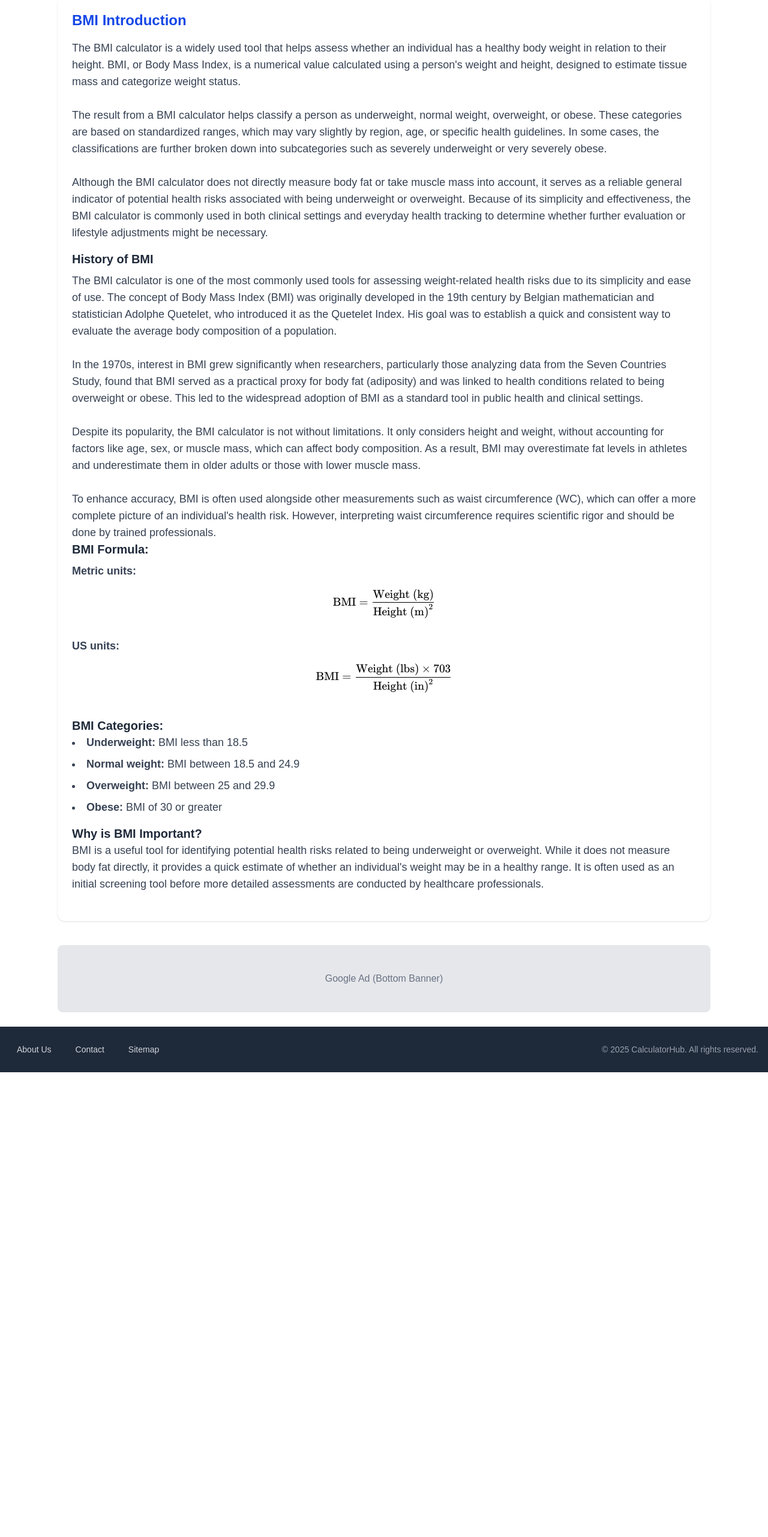
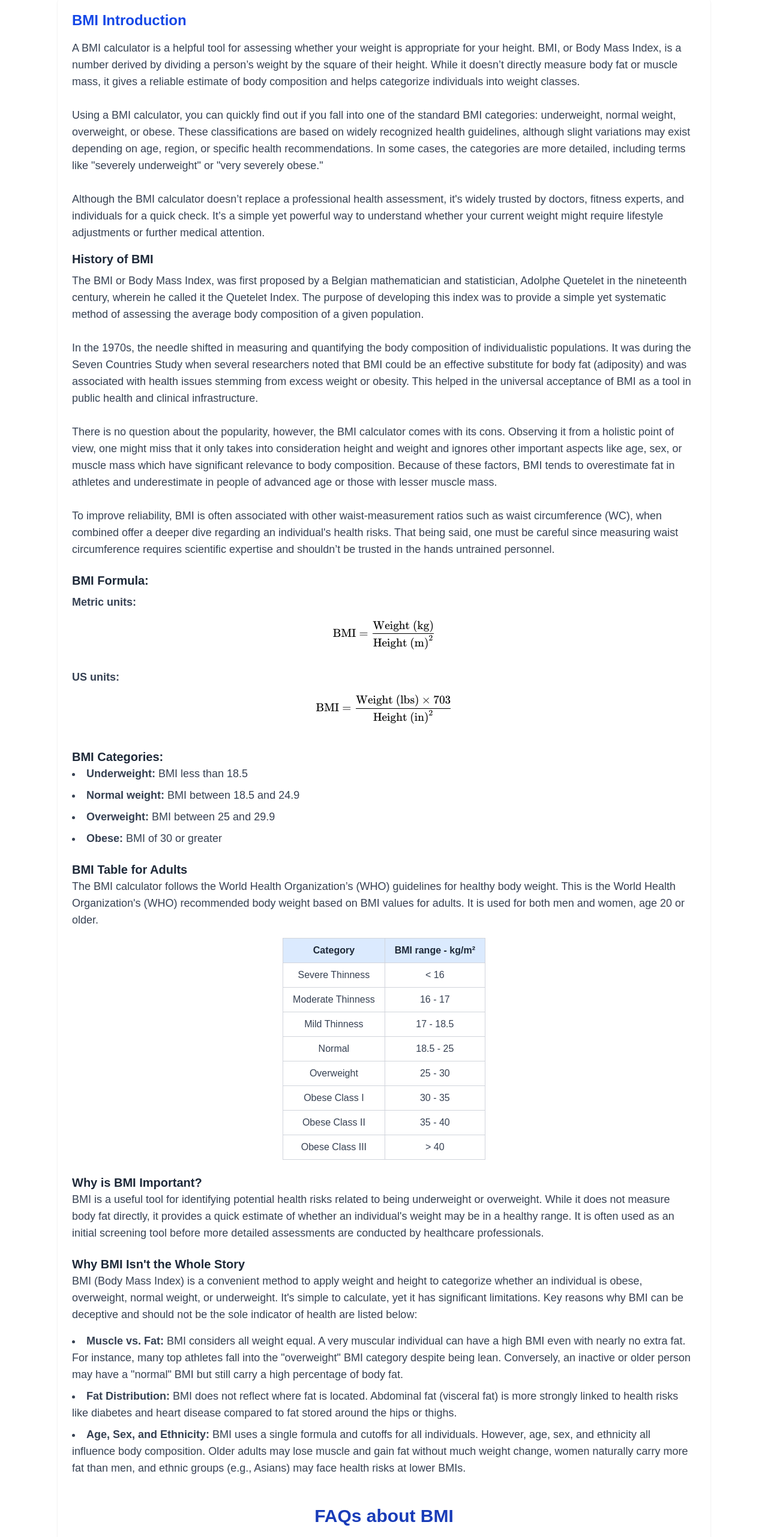
Before and after one commit to faizanhafiz/calculatorcenter, a Next.js app: page /fitness-health/bmi-calculator in a window 1280 px wide. Shown: the part 964-3527 px from the top of the page at 60% size. Before the commit the page ends 2752 px from the top, so only its background shows below. Built offline with nearby package versions, Linux system fonts and the light colour scheme.

Commit message:
Added FAQ

```diff
--- a/app/fitness-health/bmi-calculator/StaticContent.tsx
+++ b/app/fitness-health/bmi-calculator/StaticContent.tsx
@@ -15,37 +15,25 @@ const StaticContent = () => {
     <section className="bg-white rounded-xl shadow p-6">
       <h2 className="text-2xl font-semibold text-blue-700 mb-4">BMI Introduction</h2>
       <p className="text-lg text-gray-700 mb-4">
-        The BMI calculator is a widely used tool that helps assess whether an individual has a healthy body weight in relation to their height.
-        BMI, or Body Mass Index, is a numerical value calculated using a person's weight and height, designed to estimate tissue mass and categorize weight status.
+        A BMI calculator is a helpful tool for assessing whether your weight is appropriate for your height. BMI, or Body Mass Index, is a number derived by dividing a person’s weight by the square of their height. While it doesn’t directly measure body fat or muscle mass, it gives a reliable estimate of body composition and helps categorize individuals into weight classes.
         <br /><br />
-        The result from a BMI calculator helps classify a person as underweight, normal weight, overweight, or obese. These categories are based on standardized ranges,
-        which may vary slightly by region, age, or specific health guidelines. In some cases, the classifications are further broken down into subcategories such as severely
-        underweight or very severely obese.
+        Using a BMI calculator, you can quickly find out if you fall into one of the standard BMI categories: underweight, normal weight, overweight, or obese. These classifications are based on widely recognized health guidelines, although slight variations may exist depending on age, region, or specific health recommendations. In some cases, the categories are more detailed, including terms like "severely underweight" or "very severely obese."
         <br /><br />
-        Although the BMI calculator does not directly measure body fat or take muscle mass into account, it serves as a reliable general indicator of potential health
-        risks associated with being underweight or overweight. Because of its simplicity and effectiveness, the BMI calculator is commonly used in both clinical settings
-        and everyday health tracking to determine whether further evaluation or lifestyle adjustments might be necessary.
+        Although the BMI calculator doesn’t replace a professional health assessment, it's widely trusted by doctors, fitness experts, and individuals for a quick check. It’s a simple yet powerful way to understand whether your current weight might require lifestyle adjustments or further medical attention.
       </p>
 
       <h3 className="text-xl font-semibold text-gray-800 mb-2">History of BMI</h3>
       <p className="text-lg text-gray-700">
-        The BMI calculator is one of the most commonly used tools for assessing weight-related health risks due to its simplicity and ease of use. The concept of Body Mass Index (BMI)
-        was originally developed in the 19th century by Belgian mathematician and statistician Adolphe Quetelet, who introduced it as the Quetelet Index. His goal was to establish
-        a quick and consistent way to evaluate the average body composition of a population.
+        The BMI or Body Mass Index, was first proposed by a Belgian mathematician and statistician, Adolphe Quetelet in the nineteenth century, wherein he called it the Quetelet Index. The purpose of developing this index was to provide a simple yet systematic method of assessing the average body composition of a given population.
         <br /><br />
-        In the 1970s, interest in BMI grew significantly when researchers, particularly those analyzing data from the Seven Countries Study, found that BMI served as a practical
-        proxy for body fat (adiposity) and was linked to health conditions related to being overweight or obese. This led to the widespread adoption of BMI as a standard tool in
-        public health and clinical settings.
+        In the 1970s, the needle shifted in measuring and quantifying the body composition of individualistic populations. It was during the Seven Countries Study when several researchers noted that BMI could be an effective substitute for body fat (adiposity) and was associated with health issues stemming from excess weight or obesity. This helped in the universal acceptance of BMI as a tool in public health and clinical infrastructure.
         <br /><br />
-        Despite its popularity, the BMI calculator is not without limitations. It only considers height and weight, without accounting for factors like age, sex, or muscle mass,
-        which can affect body composition. As a result, BMI may overestimate fat levels in athletes and underestimate them in older adults or those with lower muscle mass.
+        There is no question about the popularity, however, the BMI calculator comes with its cons. Observing it from a holistic point of view, one might miss that it only takes into consideration height and weight and ignores other important aspects like age, sex, or muscle mass which have significant relevance to body composition. Because of these factors, BMI tends to overestimate fat in athletes and underestimate in people of advanced age or those with lesser muscle mass.
         <br /><br />
-        To enhance accuracy, BMI is often used alongside other measurements such as waist circumference (WC), which can offer a more complete picture of an individual's
-        health risk. However, interpreting waist circumference requires scientific rigor and should be done by trained professionals.
+        To improve reliability, BMI is often associated with other waist-measurement ratios such as waist circumference (WC), when combined offer a deeper dive regarding an individual's health risks. That being said, one must be careful since measuring waist circumference requires scientific expertise and shouldn’t be trusted in the hands untrained personnel.
       </p>
 
-      <h3 className="text-xl font-semibold text-gray-800 mb-2">BMI Formula:</h3>
-
+      <h3 className="text-xl font-semibold text-gray-800 mb-2 mt-6">BMI Formula:</h3>
       <p className="text-lg text-gray-700"><strong>Metric units:</strong></p>
       <div className="text-black text-center overflow-auto" dangerouslySetInnerHTML={renderLatex(`\\text{BMI} = \\frac{\\text{Weight (kg)}}{\\text{Height (m)}^2}`)} />
 
@@ -60,6 +48,33 @@ const StaticContent = () => {
         <li><strong>Obese:</strong> BMI of 30 or greater</li>
       </ul>
 
+      <h3 className="text-xl font-semibold text-gray-800 mt-6">BMI Table for Adults</h3>
+      <p className="text-lg text-gray-700 mb-4">
+        The BMI calculator follows the World Health Organization’s (WHO) guidelines for healthy body weight.
+        This is the World Health Organization's (WHO) recommended body weight based on BMI values for adults. It is used for both men and women, age 20 or older.
+      </p>
+
+      <div className="w-full flex justify-center overflow-x-auto mb-6">
+        <table className="table-auto border border-gray-300 text-center">
+          <thead className="bg-blue-100 text-gray-800">
+            <tr>
+              <th className="border border-gray-300 px-4 py-2">Category</th>
+              <th className="border border-gray-300 px-4 py-2">BMI range - kg/m²</th>
+            </tr>
+          </thead>
+          <tbody className="text-gray-700">
+            <tr><td className="border border-gray-300 px-4 py-2">Severe Thinness</td><td className="border border-gray-300 px-4 py-2">&lt; 16</td></tr>
+            <tr><td className="border border-gray-300 px-4 py-2">Moderate Thinness</td><td className="border border-gray-300 px-4 py-2">16 - 17</td></tr>
+            <tr><td className="border border-gray-300 px-4 py-2">Mild Thinness</td><td className="border border-gray-300 px-4 py-2">17 - 18.5</td></tr>
+            <tr><td className="border border-gray-300 px-4 py-2">Normal</td><td className="border border-gray-300 px-4 py-2">18.5 - 25</td></tr>
+            <tr><td className="border border-gray-300 px-4 py-2">Overweight</td><td className="border border-gray-300 px-4 py-2">25 - 30</td></tr>
+            <tr><td className="border border-gray-300 px-4 py-2">Obese Class I</td><td className="border border-gray-300 px-4 py-2">30 - 35</td></tr>
+            <tr><td className="border border-gray-300 px-4 py-2">Obese Class II</td><td className="border border-gray-300 px-4 py-2">35 - 40</td></tr>
+            <tr><td className="border border-gray-300 px-4 py-2">Obese Class III</td><td className="border border-gray-300 px-4 py-2">&gt; 40</td></tr>
+          </tbody>
+        </table>
+      </div>
+
       <h3 className="text-xl font-semibold text-gray-800">Why is BMI Important?</h3>
       <p className="text-lg text-gray-700 mb-6">
         BMI is a useful tool for identifying potential health risks related to being underweight or overweight. While it does not measure body fat directly,
@@ -67,6 +82,86 @@ const StaticContent = () => {
         detailed assessments are conducted by healthcare professionals.
       </p>
 
+      <h3 className="text-xl font-semibold text-gray-800 mt-6">Why BMI Isn't the Whole Story</h3>
+      <p className="text-lg text-gray-700 mb-4">
+        BMI (Body Mass Index) is a convenient method to apply weight and height to categorize whether an individual is obese, overweight, normal weight, or underweight. It's simple to calculate, yet it has significant limitations. Key reasons why BMI can be deceptive and should not be the sole indicator of health are listed below:
+      </p>
+
+      <ul className="list-disc list-inside space-y-2 text-lg text-gray-700 mb-6">
+        <li><strong>Muscle vs. Fat:</strong> BMI considers all weight equal. A very muscular individual can have a high BMI even with nearly no extra fat. For instance, many top athletes fall into the "overweight" BMI category despite being lean. Conversely, an inactive or older person may have a "normal" BMI but still carry a high percentage of body fat.</li>
+        <li><strong>Fat Distribution:</strong> BMI does not reflect where fat is located. Abdominal fat (visceral fat) is more strongly linked to health risks like diabetes and heart disease compared to fat stored around the hips or thighs.</li>
+        <li><strong>Age, Sex, and Ethnicity:</strong> BMI uses a single formula and cutoffs for all individuals. However, age, sex, and ethnicity all influence body composition. Older adults may lose muscle and gain fat without much weight change, women naturally carry more fat than men, and ethnic groups (e.g., Asians) may face health risks at lower BMIs.</li>
+      </ul>
+
+      <h2 className="text-3xl font-bold text-center mt-12 mb-6 text-blue-800">FAQs about BMI</h2>
+<p className="text-center text-gray-600 mb-8">Discover solutions to commonly asked questions about BMI and its relevance to health.</p>
+
+<div className="space-y-4 max-w-4xl mx-auto">
+  {[
+    {
+      question: "What is BMI and how is it calculated?",
+      answer: (
+        <>
+          BMI stands for <em>Body Mass Index</em>, a number that estimates how much body fat you have based on your height and weight.
+          <br />
+          <strong>Metric:</strong> BMI = weight (kg) / [height (m)]²<br />
+          <strong>US:</strong> BMI = 703 × weight (lb) / [height (in)]²<br />
+          Example: A person 1.7 m tall and 70 kg in weight has a BMI of about 24.2.
+        </>
+      ),
+    },
+    {
+      question: "What do my BMI results mean (weight categories)?",
+      answer: (
+        <>
+          For adults, BMI is interpreted using standard categories:
+          <ul className="list-disc list-inside mt-2 ml-4">
+            <li><strong>Underweight:</strong> BMI less than 18.5</li>
+            <li><strong>Normal (healthy) weight:</strong> BMI 18.5–24.9</li>
+            <li><strong>Overweight:</strong> BMI 25.0–29.9</li>
+            <li><strong>Obese:</strong> BMI 30.0 or higher</li>
+          </ul>
+        </>
+      ),
+    },
+    {
+      question: "Are BMI calculations different for men, women, or children?",
+      answer: "For adults, BMI is calculated and interpreted the same way for men and women. For children and teens (ages 2–19), BMI is interpreted using age- and sex-specific growth charts (percentiles).",
+    },
+    {
+      question: "How accurate is BMI and what are its limitations?",
+      answer: "BMI is a quick, inexpensive screening tool, but it has limitations. It does not directly measure fat or health status. For example, a muscular person may have a high BMI but low body fat. BMI should be used along with other indicators like waist circumference, diet, and activity.",
+    },
+    {
+      question: "What health risks are linked to high or low BMI?",
+      answer: "A high BMI (overweight/obese) is associated with risks like high blood pressure, type 2 diabetes, heart disease, and some cancers. A low BMI (underweight) can indicate malnutrition and may lead to issues like weakened immunity and osteoporosis.",
+    },
+    {
+      question: "Who should or shouldn’t use a BMI calculator?",
+      answer: "Standard BMI is for non-pregnant adults ages 18–65. Children and teens should use BMI-for-age charts. Pregnant women and elderly individuals should consult a healthcare provider, as BMI may not reflect their health accurately.",
+    },
+  ].map((faq, idx) => (
+    <details
+      key={idx}
+      className="bg-gray-50 border border-blue-200 rounded-xl shadow-sm open:shadow-md transition-shadow duration-300"
+    >
+      <summary className="text-lg font-semibold text-blue-900 cursor-pointer px-6 py-4 flex justify-between items-center hover:bg-blue-50 rounded-xl">
+        <span>{faq.question}</span>
+        <svg
+          className="w-4 h-4 transform transition-transform duration-300 text-blue-600 group-open:rotate-180"
+          xmlns="http://www.w3.org/2000/svg"
+          fill="none" viewBox="0 0 24 24" stroke="currentColor"
+        >
+          <path strokeLinecap="round" strokeLinejoin="round" strokeWidth="2" d="M19 9l-7 7-7-7" />
+        </svg>
+      </summary>
+      <div className="px-6 pb-4 pt-2 text-gray-800 text-base">
+        {faq.answer}
+      </div>
+    </details>
+  ))}
+</div>
+
 
     </section>
   );
--- a/package.json
+++ b/package.json
@@ -9,6 +9,7 @@
         "lint": "next lint"
     },
     "dependencies": {
+        "@tailwindcss/typography": "^0.5.16",
         "katex": "^0.16.22",
         "next": "15.3.1",
         "react": "^19.0.0",
```
Also changed, not shown: app/other/page.tsx (+1 -13 lines), 1 other file (tests, documents, lock files or other folders).
